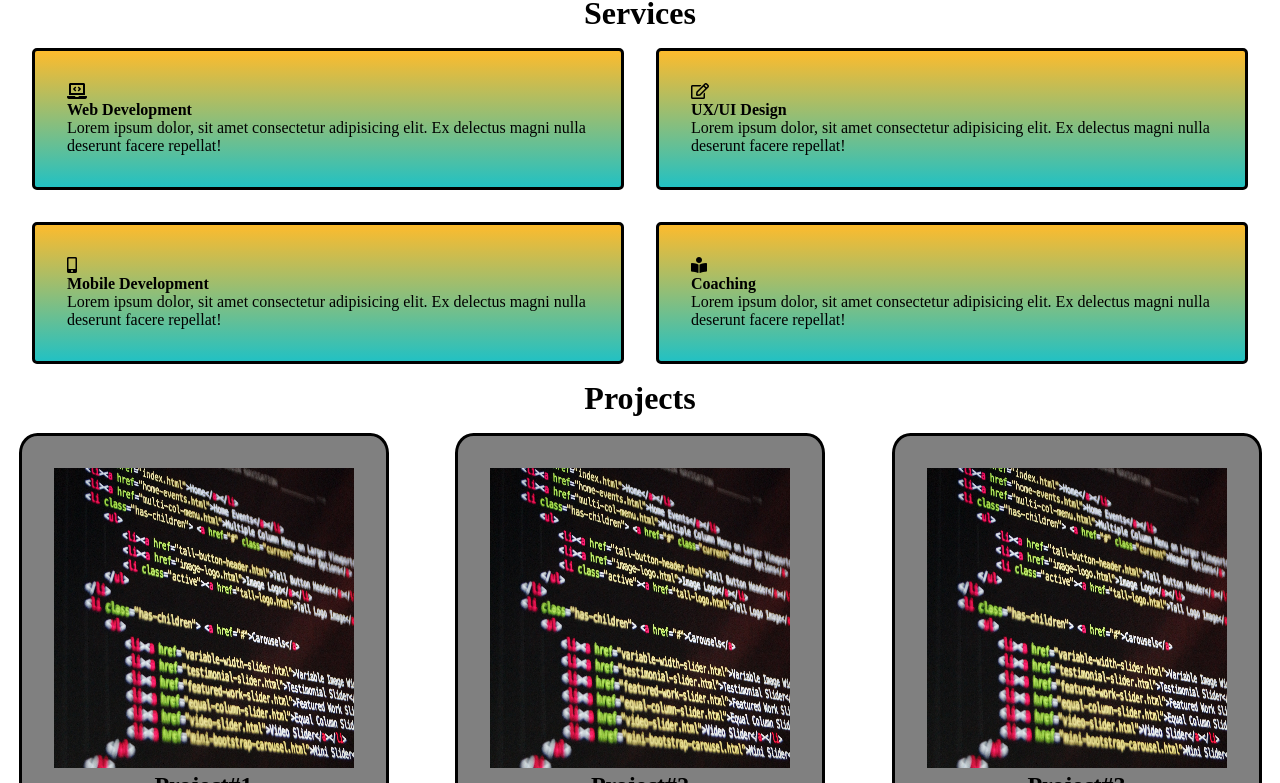
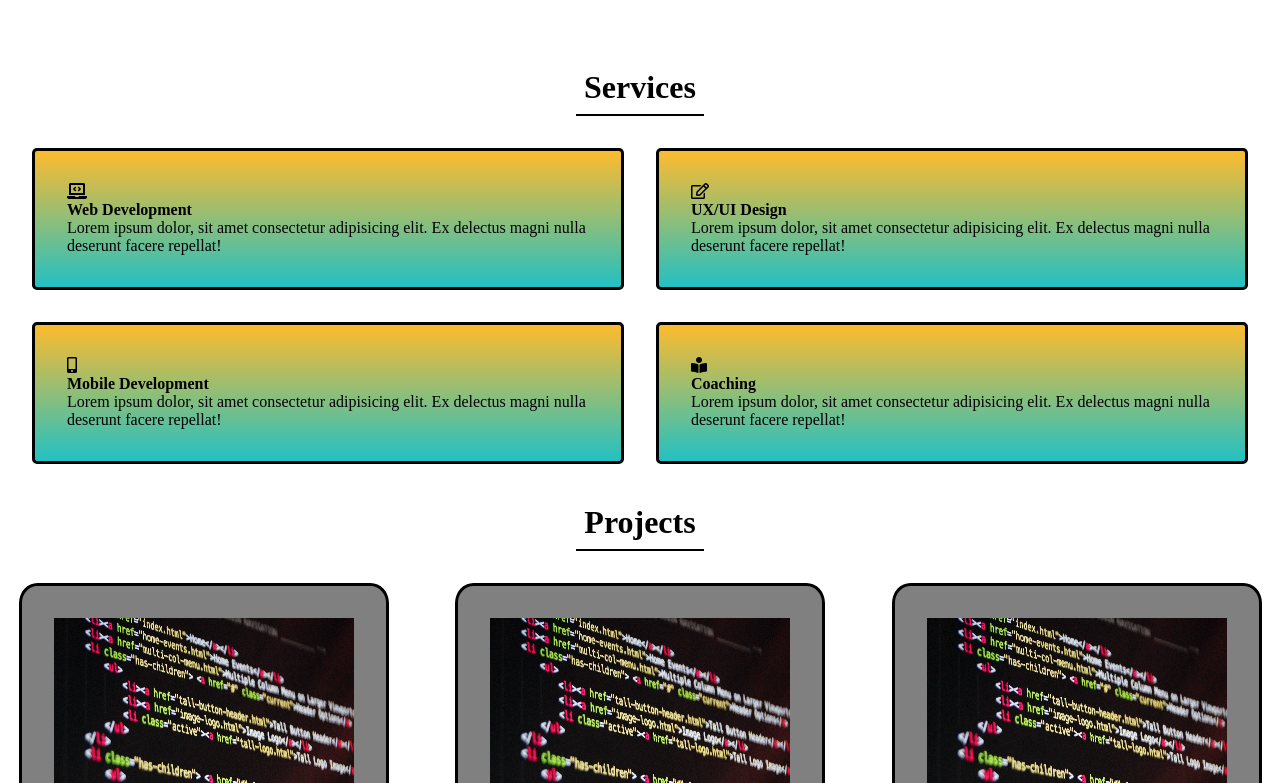
Before and after one commit to BryonVerdone/Portfolio, a plain HTML site: page index.html in a window 1280 px wide. Shown: the part 1524-2307 px from the top of the page. Drawn offline with Linux system fonts and the light colour scheme.

Commit message:
added underline to section headings

```diff
--- a/index.html
+++ b/index.html
@@ -79,7 +79,10 @@
         </div>
       </section>
       <section id="services" class="services-section">
+        <div class="section-heading-container">
         <h1 class="section-heading">Services</h1>
+
+        </div>
         <div class="services-container">
           <div class="services-card">
             <!-- add icons to cards -->
@@ -117,7 +120,10 @@
         </div>
       </section>
       <section class="projects-section">
+        <div class="section-heading-container">
         <h1 id="projects" class="section-heading">Projects</h1>
+
+        </div>
         <div class="projects-container">
           <div class="project-card">
             <img class="project-img" src="./photos/code.jpg" alt="" />
--- a/styles.css
+++ b/styles.css
@@ -68,10 +68,15 @@ Nav Section
 .nav-item {
   padding: 10px;
 }
+.section-heading-container {
+  text-align: center;
+}
 .section-heading {
-  text-align: center;
+  display: inline-block;
   font-size: 2rem;
-  padding: 1rem;
+  padding: 0.5rem;
+  border-bottom: 2px solid black;
+  margin: 2rem 0;
 }
 /*
 ==========
```
